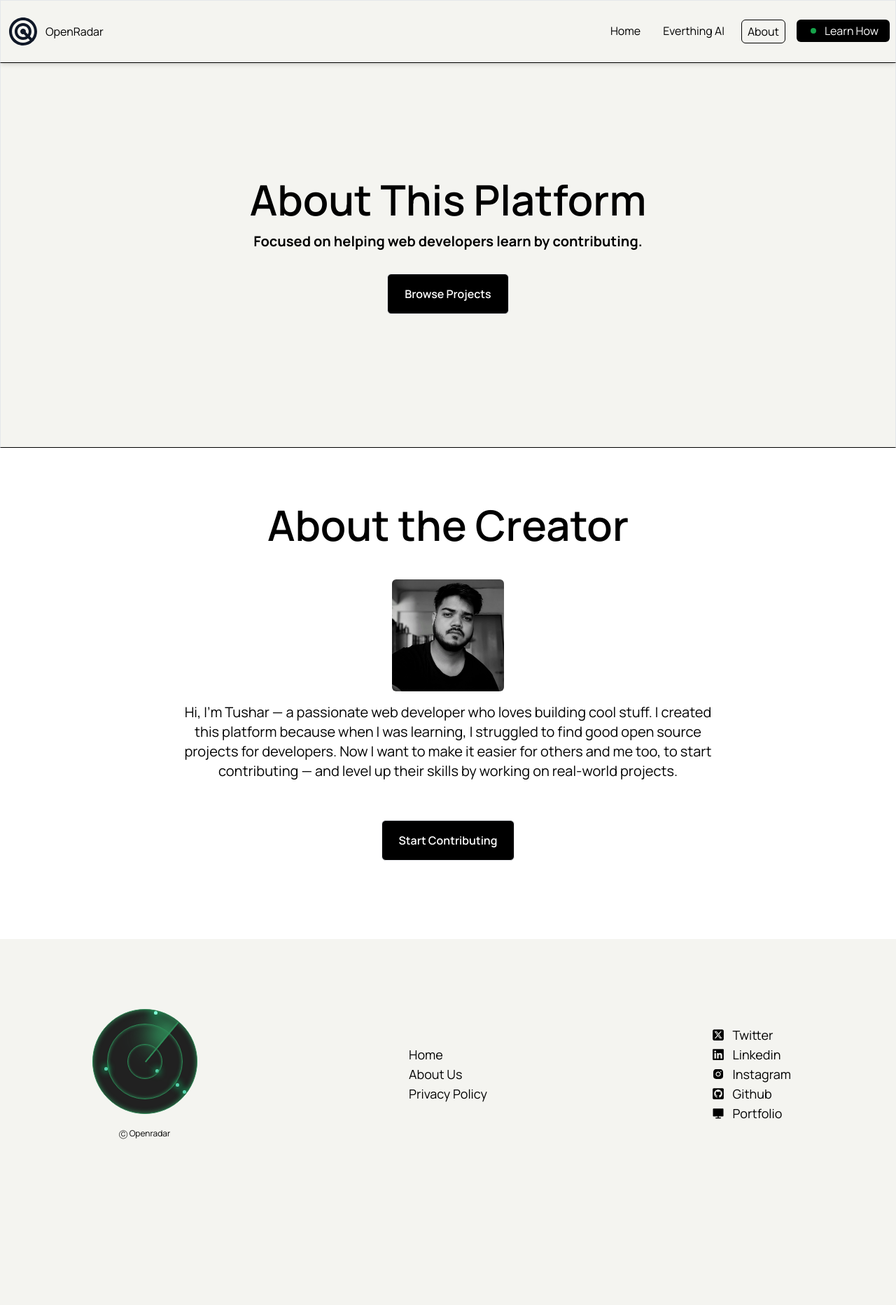
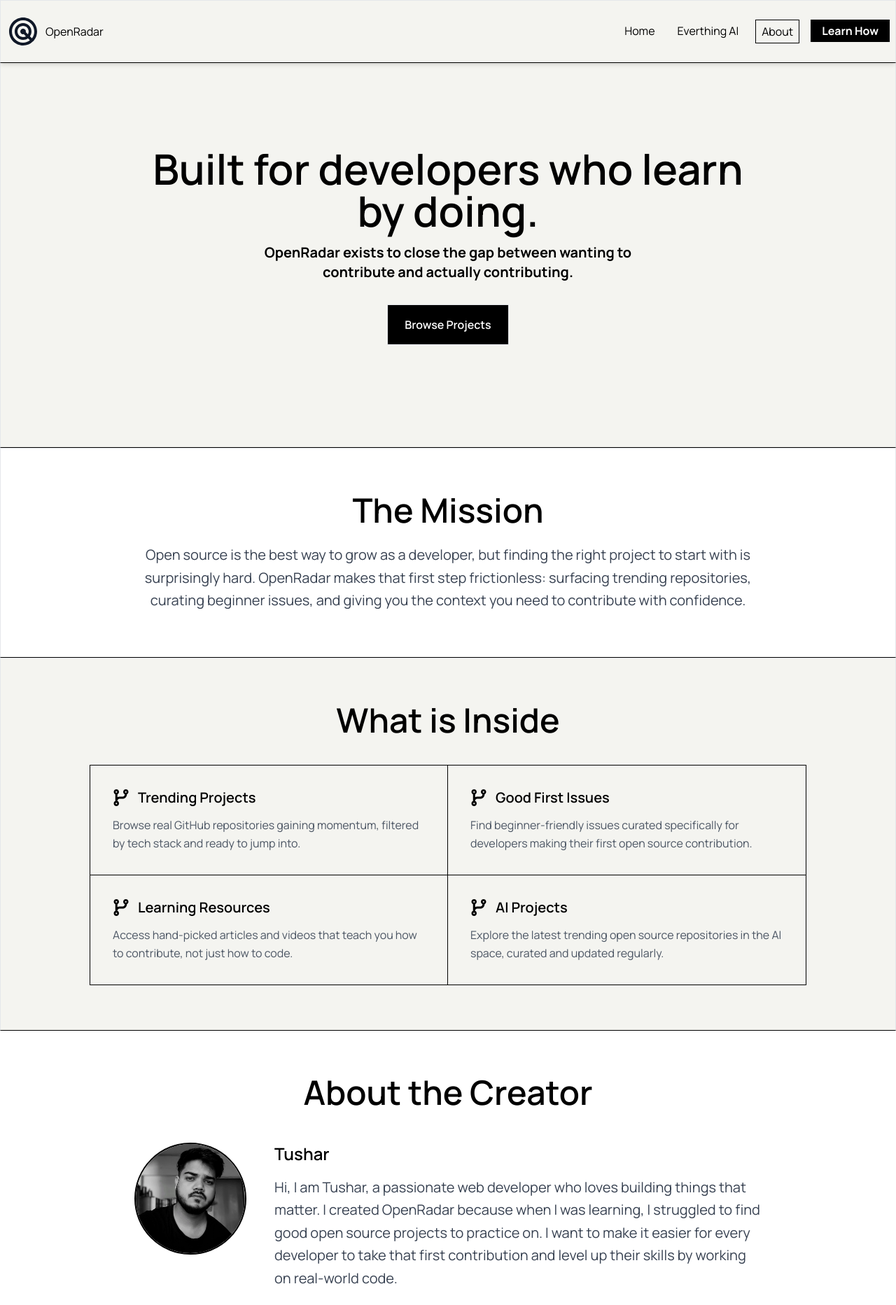
Before and after one commit to itsonlyTushar/open-radar, a React (Vite) app: page /about in a window 1280 px wide. Shown: the top 1865 px of the page at 70% size. Before the commit the page ends 1728 px from the top, so only its background shows below. Built offline with nearby package versions, Linux system fonts and the light colour scheme.

Commit message:
updated (ui) : removed the rounded radious from the site kept the squared ui only

```diff
--- a/src/components/Articles.jsx
+++ b/src/components/Articles.jsx
@@ -20,7 +20,7 @@
           const badge = difficultyBadge[article.difficulty] || difficultyBadge.beginner;
           return (
             <div
-              className="rounded-lg hoverEffect border-black flex flex-col border gap-3 bg-white p-5 m-5 w-full max-w-xl min-h-[150px] h-full"
+              className="hoverEffect border-black flex flex-col border gap-3 bg-white p-5 m-5 w-full max-w-xl min-h-[150px] h-full"
               key={article.link}
             >
               <Link target="_blank" to={article.link}>
--- a/src/components/Card.jsx
+++ b/src/components/Card.jsx
@@ -34,7 +34,7 @@
 
     return (
       <div
-        className="flex flex-col border border-neutral-200 dark:border-neutral-800 rounded-xl p-6 bg-white dark:bg-neutral-900 shadow-sm hover:shadow-md transition-all duration-200"
+        className="hoverEffect flex flex-col border border-black dark:border-neutral-800 p-6 bg-white dark:bg-neutral-900 shadow-sm hover:shadow-md transition-all duration-200"
         key={details.id}
       >
         {/* Header */}
--- a/src/components/Navbar.jsx
+++ b/src/components/Navbar.jsx
@@ -19,7 +19,7 @@
             <li
               className={`${
                 location.pathname === "/home" &&
-                "border  border-black rounded-md"
+                "border  border-black "
               } px-2 py-1`}
             >
               Home
@@ -29,7 +29,7 @@
           <Link to={"/ai"}>
             <li
               className={`${
-                location.pathname === "/ai" && "border  border-black rounded-md"
+                location.pathname === "/ai" && "border  border-black"
               } px-2 py-1`}
             >
               Everthing AI
@@ -39,7 +39,7 @@
             <li
               className={`${
                 location.pathname === "/about" &&
-                "border  border-black rounded-md"
+                "border  border-black"
               } px-2 py-1`}
             >
               About
@@ -48,9 +48,9 @@
 
           <Link to={"/learn"}>
             <li
-              className={`bg-black text-white px-4 py-1 rounded-md flex items-center gap-2`}
+              className={`bg-black font-bold text-white px-4 py-1 flex items-center gap-2`}
             >
-              <GoDotFill className="animate-pulse text-green-600" /> Learn How
+               Learn How
             </li>
           </Link>
         </ul>
@@ -63,7 +63,7 @@
               <li
                 className={`${
                   location.pathname === "/home" &&
-                  "border  border-black rounded-md"
+                  "border  border-black"
                 } px-2 py-1`}
               >
                 Home
@@ -73,7 +73,7 @@
               <li
                 className={`${
                   location.pathname === "/ai" &&
-                  "border  border-black rounded-md"
+                  "border  border-black"
                 } px-2 py-1`}
               >
                 Everthing AI
@@ -83,7 +83,7 @@
               <li
                 className={`${
                   location.pathname === "/about" &&
-                  "border  border-black rounded-md"
+                  "border  border-black"
                 } px-2 py-1`}
               >
                 About
--- a/src/components/Selection.jsx
+++ b/src/components/Selection.jsx
@@ -10,7 +10,7 @@
 
       <div className="relative">
         <select
-          className="w-full pl-4 pr-10 py-2.5 bg-white dark:bg-neutral-900 border border-neutral-300 dark:border-neutral-700 rounded-lg shadow-sm focus:outline-none focus:ring-2 focus:ring-neutral-200 dark:focus:ring-neutral-800 transition-colors duration-200 text-neutral-900 dark:text-neutral-100 appearance-none cursor-pointer"
+          className="w-full pl-4 pr-10 py-2.5 bg-white dark:bg-neutral-900 border border-neutral-300 dark:border-neutral-700 shadow-sm focus:outline-none focus:ring-2 focus:ring-neutral-200 dark:focus:ring-neutral-800 transition-colors duration-200 text-neutral-900 dark:text-neutral-100 appearance-none cursor-pointer"
           onChange={changeFunc}
           name={name}
           id={name}
--- a/src/components/UI/Button.jsx
+++ b/src/components/UI/Button.jsx
@@ -5,7 +5,7 @@
   return (
     <button
       disabled={disabled}
-      className="w-full max-w-xs bg-white border border-black rounded-md p-2 hoverEffect disabled:opacity-50 disabled:cursor-not-allowed"
+      className="w-full max-w-xs bg-white border border-black  p-2 hoverEffect disabled:opacity-50 disabled:cursor-not-allowed"
       onClick={onClick}
     >
       {btnTitle}
--- a/src/index.css
+++ b/src/index.css
@@ -31,6 +31,29 @@
     border-right-width: 4px;
     transition: all 0.1s ease-in-out;
 
+}
+
+.hoverAi {
+  border-radius: 5px;
+  transition: all 0.2s ease-in-out;
+}
+
+.hoverAi:hover {
+  border: 1px solid transparent;
+  border-radius: 5px;
+  border-image: linear-gradient(135deg, #60a5fa, #818cf8, #c084fc) 1;
+  border-bottom-width: 3px;
+  border-right-width: 4px;
+  animation: aiGlow 1.5s ease-in-out infinite alternate;
+}
+
+@keyframes aiGlow {
+  from {
+    box-shadow: 0 0 6px rgba(96, 165, 250, 0.4), 0 0 12px rgba(129, 140, 248, 0.2);
+  }
+  to {
+    box-shadow: 0 0 14px rgba(192, 132, 252, 0.6), 0 0 28px rgba(96, 165, 250, 0.35);
+  }
 }
 
 
--- a/src/pages/AI.jsx
+++ b/src/pages/AI.jsx
@@ -82,7 +82,7 @@
           </div>
           <input
             type="text"
-            className="w-full pl-10 pr-4 py-3 bg-white dark:bg-neutral-900 border border-neutral-300 dark:border-neutral-700 rounded-lg shadow-sm focus:outline-none focus:ring-2 focus:ring-neutral-200 dark:focus:ring-neutral-800 transition-colors duration-200 text-neutral-900 dark:text-neutral-100"
+            className="w-full pl-10 pr-4 py-3 bg-white dark:bg-neutral-900 border border-neutral-300 dark:border-neutral-700 shadow-sm focus:outline-none focus:ring-2 focus:ring-neutral-200 dark:focus:ring-neutral-800 transition-colors duration-200 text-neutral-900 dark:text-neutral-100"
             placeholder="Search AI repositories..."
             value={searchQuery}
             onChange={(e) => setSearchQuery(e.target.value)}
@@ -103,7 +103,7 @@
             {fetchedData.map((item) => (
               <div
                 key={item.id}
-                className="flex flex-col border border-neutral-200 dark:border-neutral-800 rounded-xl p-6 bg-white dark:bg-neutral-900 shadow-sm hover:shadow-md transition-all duration-200"
+                className="hoverAi flex flex-col border border-neutral-200 p-6 bg-white shadow-sm transition-all duration-200"
               >
                 {/* Header */}
                 <div className="flex items-start justify-between mb-4 gap-4">
--- a/src/pages/About.jsx
+++ b/src/pages/About.jsx
@@ -2,6 +2,30 @@
 import my from "../assets/my.jpg";
 import { Helmet } from "react-helmet-async";
 import React from "react";
+import { FaCodeBranch } from "react-icons/fa6";
+
+const features = [
+  {
+    id: 1,
+    title: "Trending Projects",
+    desc: "Browse real GitHub repositories gaining momentum, filtered by tech stack and ready to jump into.",
+  },
+  {
+    id: 2,
+    title: "Good First Issues",
+    desc: "Find beginner-friendly issues curated specifically for developers making their first open source contribution.",
+  },
+  {
+    id: 3,
+    title: "Learning Resources",
+    desc: "Access hand-picked articles and videos that teach you how to contribute, not just how to code.",
+  },
+  {
+    id: 4,
+    title: "AI Projects",
+    desc: "Explore the latest trending open source repositories in the AI space, curated and updated regularly.",
+  },
+];
 
 function About() {
   const navigate = useNavigate();
@@ -19,54 +43,101 @@
           content="javascript, begineer projects, web dev projects, git, github, open source, open radar, trending github projects, contribute, first issue, web development, mern stack, angular, react, next.js, python"
         />
       </Helmet>
+
+      {/* Hero */}
       <main className="pt-20">
         <div className="flex flex-col justify-center items-center mx-auto border border-b-black py-16 h-[70vh]">
-          <h1 className="text-4xl sm:text-2xl md:text-3xl lg:text-6xl max-w-6xl font-semibold text-center">
-            About This Platform
+          <h1 className="text-4xl sm:text-2xl md:text-3xl lg:text-6xl max-w-4xl font-semibold text-center">
+            Built for developers who learn by doing.
           </h1>
-          <span className="py-2 sm:text-xl md:text-xl lg:text-xl my-2 font-bold text-center">
-            Focused on helping web developers learn by contributing.
+          <span className="py-2 sm:text-xl md:text-xl lg:text-xl my-2 font-bold text-center max-w-xl">
+            OpenRadar exists to close the gap between wanting to contribute and
+            actually contributing.
           </span>
-
           <button
             onClick={() => navigate("/home")}
-            className="py-4 px-6 my-4 bg-black rounded-md text-white font-semibold transition-all ease-in-out border hover:border-b-[#ffc900] hover:border-r-[#ffc900] hover:border-b-4 hover:border-r-4"
+            className="py-4 px-6 my-4 bg-black text-white font-semibold transition-all ease-in-out border hover:border-b-[#ffc900] hover:border-r-[#ffc900] hover:border-b-4 hover:border-r-4"
           >
             Browse Projects
           </button>
         </div>
       </main>
 
+      {/* Mission */}
+      <section className="bg-white p-4 py-16 border border-b-black">
+        <div className="max-w-4xl mx-auto text-center">
+          <h2 className="text-4xl sm:text-2xl md:text-3xl lg:text-5xl font-semibold mb-6">
+            The Mission
+          </h2>
+          <p className="text-xl leading-relaxed text-gray-700">
+            Open source is the best way to grow as a developer, but finding the
+            right project to start with is surprisingly hard. OpenRadar makes
+            that first step frictionless: surfacing trending repositories,
+            curating beginner issues, and giving you the context you need to
+            contribute with confidence.
+          </p>
+        </div>
+      </section>
+
+      {/* What We Offer */}
+      <section className="p-4 py-16 border border-b-black">
+        <div className="max-w-5xl mx-auto">
+          <h2 className="text-4xl sm:text-2xl md:text-3xl lg:text-5xl font-semibold text-center mb-10">
+            What is Inside
+          </h2>
+          <div className="grid sm:grid-cols-1 md:grid-cols-2 gap-0 border border-black">
+            {features.map((f, i) => (
+              <div
+                key={f.id}
+                className={`p-8 border-black ${i % 2 === 0 ? "border-r" : ""} ${i < 2 ? "border-b" : ""}`}
+              >
+                <div className="flex items-center gap-3 mb-3">
+                  <FaCodeBranch className="text-2xl shrink-0" />
+                  <h3 className="text-xl font-semibold">{f.title}</h3>
+                </div>
+                <p className="text-gray-600 leading-relaxed">{f.desc}</p>
+              </div>
+            ))}
+          </div>
+        </div>
+      </section>
+
       {/* About the Creator */}
       <section className="bg-white p-4 py-16">
-        <div className="grid grid-cols-1 content-center place-items-center gap-6 my-4">
-          <h1 className="text-4xl sm:text-2xl md:text-3xl lg:text-6xl max-w-6xl font-semibold text-center mb-6">
+        <div className="max-w-4xl mx-auto">
+          <h2 className="text-4xl sm:text-2xl md:text-3xl lg:text-5xl font-semibold text-center mb-12">
             About the Creator
-          </h1>
+          </h2>
 
-          {/* Add your image and text here */}
-          <div className="flex flex-col items-center text-center max-w-3xl">
-            {/* Example Image */}
-            <div className="w-40 h-40 rounded-full bg-gray-300 mb-4">
-              <img className="rounded-md" src={my} alt="tushar" />
+          <div className="flex flex-col md:flex-row items-center md:items-start gap-10">
+            <div className="shrink-0">
+              <img
+                className="w-40 h-40 rounded-full object-cover border-2 border-black"
+                src={my}
+                alt="Tushar"
+              />
             </div>
 
-            <p className="text-xl">
-              Hi, I’m Tushar — a passionate web developer who loves building
-              cool stuff. I created this platform because when I was learning, I
-              struggled to find good open source projects for developers.
-              Now I want to make it easier for others and me too, to start
-              contributing — and level up their skills by working on real-world
-              projects.
-            </p>
+            <div className="flex flex-col gap-4 text-center md:text-left">
+              <h3 className="text-2xl font-semibold">Tushar</h3>
+              <p className="text-xl leading-relaxed text-gray-700">
+                Hi, I am Tushar, a passionate web developer who loves building
+                things that matter. I created OpenRadar because when I was
+                learning, I struggled to find good open source projects to
+                practice on. I want to make it easier for every developer to
+                take that first contribution and level up their skills by
+                working on real-world code.
+              </p>
+              <div className="mt-2">
+                <button
+                  onClick={() => navigate("/home")}
+                  className="py-4 px-6 bg-black  text-white font-semibold transition-all ease-in-out border hover:border-b-[#ffc900] hover:border-r-[#ffc900] hover:border-b-4 hover:border-r-4"
+                >
+                  Start Contributing
+                </button>
+              </div>
+            </div>
           </div>
-
-          <button
-            onClick={() => navigate("/home")}
-            className="py-4 px-6 my-8 bg-black rounded-md text-white font-semibold transition-all ease-in-out border hover:border-b-[#ffc900] hover:border-r-[#ffc900] hover:border-b-4 hover:border-r-4"
-          >
-            Start Contributing
-          </button>
         </div>
       </section>
     </>
--- a/src/pages/Contact.jsx
+++ b/src/pages/Contact.jsx
@@ -133,7 +133,7 @@
 
             <button
               type="submit"
-              className="py-4 px-6 my-4 bg-black rounded-md text-white font-semibold transition-all ease-in-out border hover:border-b-[#ffc900] hover:border-r-[#ffc900] hover:border-b-4 hover:border-r-4"
+              className="py-4 px-6 my-4 bg-black text-white font-semibold transition-all ease-in-out border hover:border-b-[#ffc900] hover:border-r-[#ffc900] hover:border-b-4 hover:border-r-4"
             >
               {isLoading ? (
                 <div className="text-center flex items-center justify-center">
--- a/src/pages/Home.jsx
+++ b/src/pages/Home.jsx
@@ -127,7 +127,7 @@
         </section>
 
         {/* Filters and Controls */}
-        <div className="bg-white dark:bg-neutral-900 border border-neutral-200 dark:border-neutral-800 rounded-xl p-6 shadow-sm mb-8">
+        <div className="bg-white dark:bg-neutral-900 border border-neutral-200 dark:border-neutral-800 p-6 shadow-sm mb-8">
           <div className="grid grid-cols-1 md:grid-cols-2 gap-6 mb-6">
             {dropDownData.map((details) => (
               <div key={details.id}>
```
Also changed, not shown: src/components/Videos.jsx (+4 -4 lines), src/pages/Landing.jsx (+60 -95 lines).
